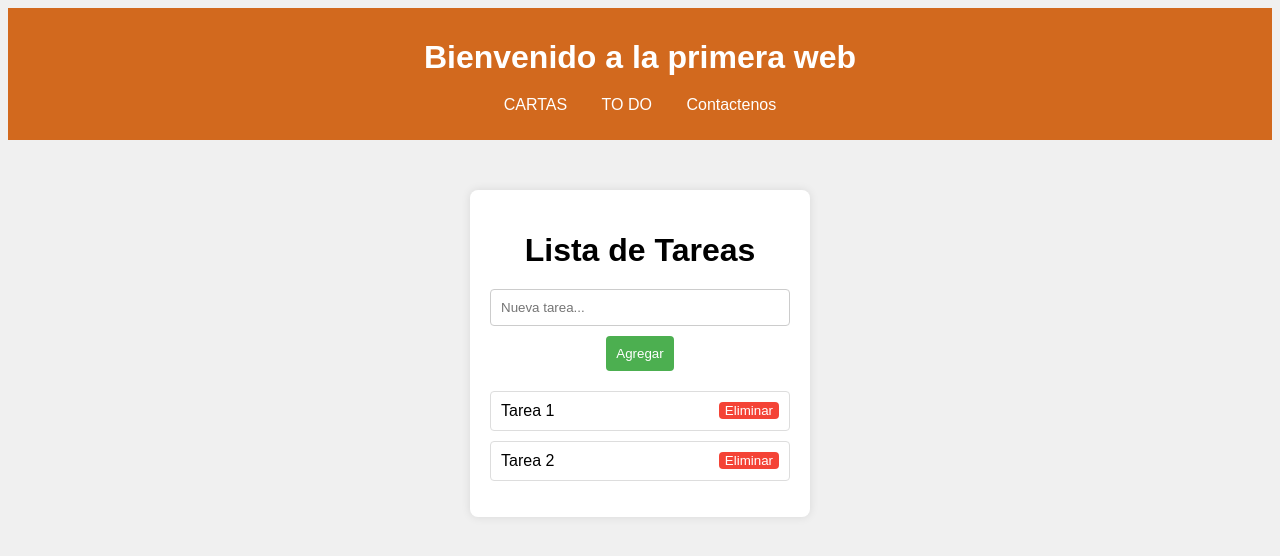
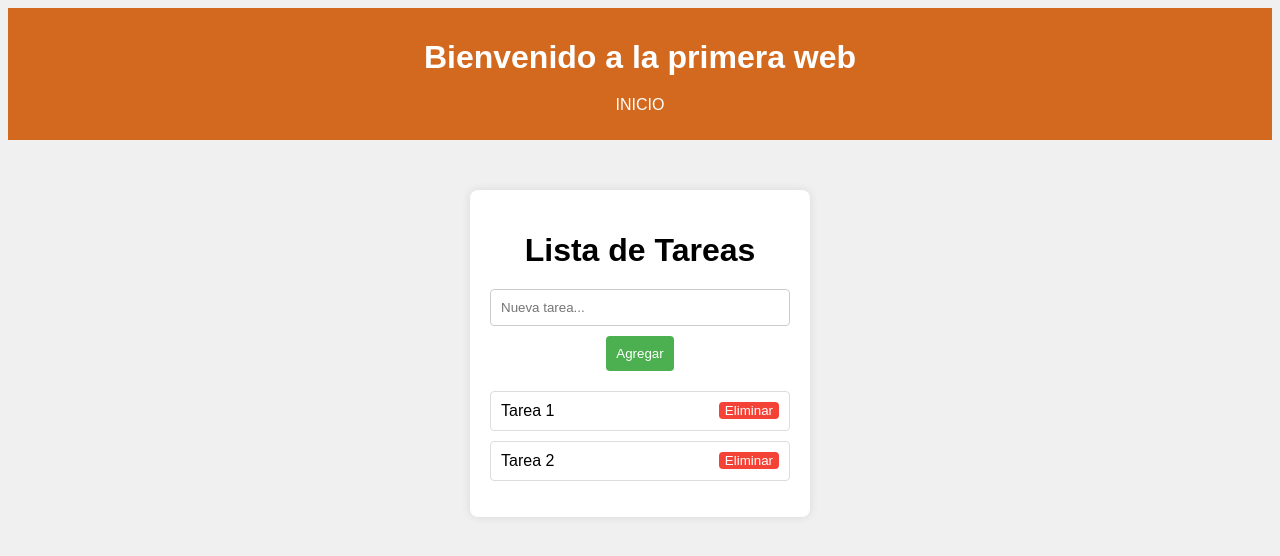
Before and after one commit to harold1978/juego-html, a plain HTML site: page to_do.html in a window 1280 px wide. Drawn offline with Linux system fonts and the light colour scheme.

Commit message:
CAMBIO DE MENU EN CARTA Y TO DO

```diff
--- a/to_do.html
+++ b/to_do.html
@@ -11,9 +11,7 @@
       <h1>Bienvenido a la primera web</h1>
       <nav>
         <ul>
-          <li><a href="cartas.html">CARTAS</a></li>
-          <li><a href="to_do.html">TO DO</a></li>
-          <li><a href="contactenos.html">Contactenos </a></li>
+          <li><a href="index.html">INICIO</a></li>
         </ul>
       </nav>
     </header>
```
Also changed, not shown: cartas.html (+2 -3 lines).
